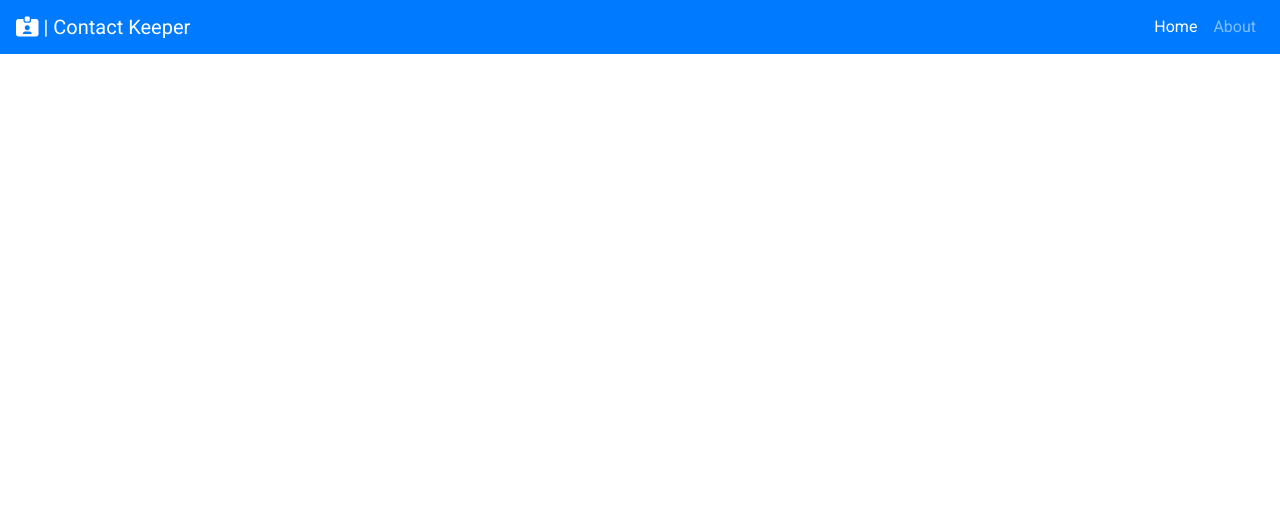
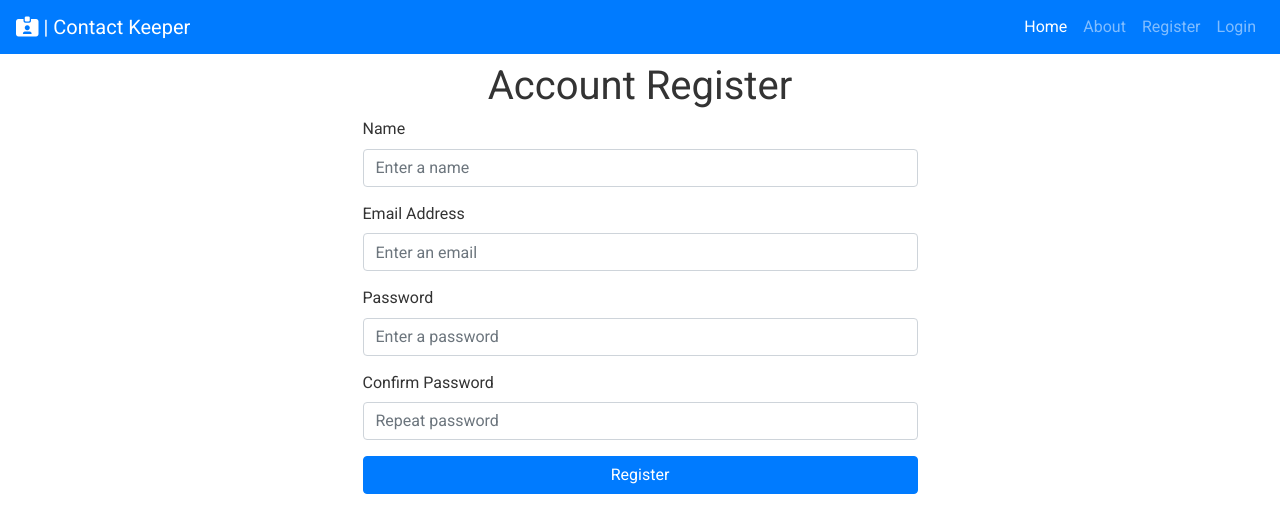
Before and after one commit to theOigen/contact-keeper, a React (Create React App) app in the folder client/: page /register in a window 1280 px wide. Shown: the top 532 px of the page. Built offline with nearby package versions, Linux system fonts and the light colour scheme; the HTML template or start-up script is replaced by a standard one.

Commit message:
added alerts to forms

```diff
--- a/client/src/App.css
+++ b/client/src/App.css
@@ -10,6 +10,12 @@ body {
 
 ul {
   list-style: none;
+}
+
+.form-container {
+  width: 50%;
+  margin-left: auto;
+  margin-right: auto;
 }
 
 /* List */
--- a/client/src/App.jsx
+++ b/client/src/App.jsx
@@ -4,26 +4,36 @@ import Container from 'react-bootstrap/Container';
 import Navbar from './components/layout/Navbar';
 import Home from './components/pages/Home';
 import About from './components/pages/About';
+import Register from './components/auth/Register';
+import Login from './components/auth/Login';
+import Alerts from './components/layout/Alerts';
 
+import ContactState from './context/contact/ContactState';
 import AuthState from './context/auth/AuthState';
-import ContactState from './context/contact/ContactState';
+import AlertState from './context/alert/AlertState';
+
 import './App.css';
 
 const App = () => {
   return (
     <AuthState>
       <ContactState>
+        <AlertState>
           <Router>
             <>
               <Navbar />
               <Container className='mt-2'>
+                <Alerts />
                 <Switch>
                   <Route exact path='/' component={Home} />
                   <Route exact path='/about' component={About} />
+                  <Route exact path='/register' component={Register} />
+                  <Route exact path='/login' component={Login} />
                 </Switch>
               </Container>
             </>
           </Router>
+        </AlertState>
       </ContactState>
     </AuthState>
   );
--- /dev/null
+++ b/client/src/components/auth/Login.jsx
@@ -0,0 +1,62 @@
+import React, { useState, useContext } from 'react';
+import { Form, Button } from 'react-bootstrap';
+import AuthContext from '../../context/auth/authContext';
+import AlertContext from '../../context/alert/alertContext';
+
+const Login = () => {
+  const [user, setUser] = useState({
+    email: '',
+    password: ''
+  });
+
+  const { email, password } = user;
+
+  const onChange = e => {
+    setUser({
+      ...user,
+      [e.target.name]: e.target.value
+    });
+  };
+
+  const onSubmit = e => {
+    e.preventDefault();
+    console.log('Login submit');
+  };
+
+  return (
+    <div className='form-container'>
+      <h1 className='text-center'>Account Login</h1>
+      <Form onSubmit={onSubmit}>
+        <Form.Group>
+          <Form.Label>Email Address</Form.Label>
+          <Form.Control
+            type='email'
+            name='email'
+            required
+            placeholder='Enter an email'
+            value={email}
+            onChange={onChange}
+            controlId='emailValidation'
+          />
+        </Form.Group>
+        <Form.Group>
+          <Form.Label>Password</Form.Label>
+          <Form.Control
+            type='password'
+            name='password'
+            required
+            placeholder='Enter a password'
+            value={password}
+            onChange={onChange}
+            controlId='passwordValidation'
+          />
+        </Form.Group>
+        <Button type='submit' variant='primary' className='btn-block'>
+          Login
+        </Button>
+      </Form>
+    </div>
+  );
+};
+
+export default Login;
--- /dev/null
+++ b/client/src/components/auth/Register.jsx
@@ -0,0 +1,96 @@
+import React, { useState, useContext } from 'react';
+import { Form, Button } from 'react-bootstrap';
+import AlertContext from '../../context/alert/alertContext';
+import AuthContext from '../../context/auth/authContext';
+
+const Register = () => {
+  const alertContext = useContext(AlertContext);
+
+  const { setAlert } = alertContext;
+
+  const [user, setUser] = useState({
+    name: '',
+    email: '',
+    password: '',
+    password_2: ''
+  });
+
+  const { name, email, password, password_2 } = user;
+
+  const onChange = e => {
+    setUser({
+      ...user,
+      [e.target.name]: e.target.value
+    });
+  };
+
+  const onSubmit = e => {
+    e.preventDefault();
+    if (name === '' || email === '' || password === '') {
+      setAlert('Please enter all fields', 'danger');
+    } else if (password !== password_2) {
+      setAlert('Passwords do not match', 'danger');
+    } else {
+      console.log('Register submit');
+    }
+  };
+
+  return (
+    <div className='form-container'>
+      <h1 className='text-center'>Account Register</h1>
+      <Form onSubmit={onSubmit}>
+        <Form.Group>
+          <Form.Label>Name</Form.Label>
+          <Form.Control
+            required
+            type='text'
+            name='name'
+            placeholder='Enter a name'
+            value={name}
+            onChange={onChange}
+          />
+        </Form.Group>
+        <Form.Group>
+          <Form.Label>Email Address</Form.Label>
+          <Form.Control
+            required
+            type='email'
+            name='email'
+            placeholder='Enter an email'
+            value={email}
+            onChange={onChange}
+          />
+        </Form.Group>
+        <Form.Group>
+          <Form.Label>Password</Form.Label>
+          <Form.Control
+            required
+            type='password'
+            name='password'
+            placeholder='Enter a password'
+            value={password}
+            onChange={onChange}
+            minLength='6'
+          />
+        </Form.Group>
+        <Form.Group>
+          <Form.Label>Confirm Password</Form.Label>
+          <Form.Control
+            required
+            type='password'
+            name='password_2'
+            placeholder='Repeat password'
+            value={password_2}
+            onChange={onChange}
+            minLength='6'
+          />
+        </Form.Group>
+        <Button type='submit' variant='primary' className='btn-block'>
+          Register
+        </Button>
+      </Form>
+    </div>
+  );
+};
+
+export default Register;
--- /dev/null
+++ b/client/src/components/layout/Alerts.jsx
@@ -0,0 +1,20 @@
+import React, { useContext } from 'react';
+import { Alert } from 'react-bootstrap';
+import AlertContext from '../../context/alert/alertContext';
+
+const Alerts = () => {
+  const alertContext = useContext(AlertContext);
+
+  const { alerts } = alertContext;
+
+  return (
+    alerts.length > 0 &&
+    alerts.map(alert => (
+      <Alert key={alert.id} variant={alert.type}>
+        <i className='fas fa-info-circle' /> {alert.msg}
+      </Alert>
+    ))
+  );
+};
+
+export default Alerts;
--- a/client/src/components/layout/Navbar.jsx
+++ b/client/src/components/layout/Navbar.jsx
@@ -19,6 +19,12 @@ const NavBar = ({ title, icon }) => {
           <Nav.Link as={Link} to='/about' eventKey='about'>
             About
           </Nav.Link>
+          <Nav.Link as={Link} to='/register' eventKey='register'>
+            Register
+          </Nav.Link>
+          <Nav.Link as={Link} to='/login' eventKey='login'>
+            Login
+          </Nav.Link>
         </Nav>
       </Navbar.Collapse>
     </Navbar>
--- /dev/null
+++ b/client/src/context/alert/AlertState.js
@@ -0,0 +1,35 @@
+import React, { useReducer } from 'react';
+import uuid from 'uuid';
+import AlertContext from './alertContext';
+import alertReducer from './alertReducer';
+import { SET_ALERT, REMOVE_ALERT } from '../types';
+
+const AlertState = props => {
+  const initialState = [];
+
+  const [state, dispatch] = useReducer(alertReducer, initialState);
+
+  // Set Alert
+  const setAlert = (msg, type, timeout = 3500) => {
+    const id = uuid.v4();
+    dispatch({
+      type: SET_ALERT,
+      payload: { msg, type, id }
+    });
+
+    setTimeout(() => dispatch({ type: REMOVE_ALERT, payload: id }), timeout);
+  };
+
+  return (
+    <AlertContext.Provider
+      value={{
+        alerts: state,
+        setAlert
+      }}
+    >
+      {props.children}
+    </AlertContext.Provider>
+  );
+};
+
+export default AlertState;
--- /dev/null
+++ b/client/src/context/alert/alertContext.js
@@ -0,0 +1,5 @@
+import { createContext } from 'react';
+
+const alertContext = createContext();
+
+export default alertContext;
--- /dev/null
+++ b/client/src/context/alert/alertReducer.js
@@ -0,0 +1,12 @@
+import { SET_ALERT, REMOVE_ALERT } from '../types';
+
+export default (state, { type, payload }) => {
+  switch (type) {
+    case SET_ALERT:
+      return [...state, payload];
+    case REMOVE_ALERT:
+      return state.filter(alert => alert.id !== payload);
+    default:
+      return state;
+  }
+};
--- a/client/src/context/auth/AuthState.js
+++ b/client/src/context/auth/AuthState.js
@@ -1,6 +1,6 @@
 import React, { useReducer } from 'react';
 import AuthContext from './authContext';
-import AuthReducer from './authReducer';
+import authReducer from './authReducer';
 import {
   REGISTER_SUCCESS,
   REGISTER_FAIL,
@@ -21,7 +21,7 @@ const AuthState = props => {
     error: null
   };
 
-  const [state, dispatch] = useReducer(AuthReducer, initialState);
+  const [state, dispatch] = useReducer(authReducer, initialState);
 
   // Load User
 
--- a/client/src/context/contact/ContactState.js
+++ b/client/src/context/contact/ContactState.js
@@ -1,7 +1,7 @@
 import React, { useReducer } from 'react';
 import uuid from 'uuid';
 import ContactContext from './contactContext';
-import ContactReducer from './contactReducer';
+import contactReducer from './contactReducer';
 import {
   ADD_CONTACT,
   DELETE_CONTACT,
@@ -41,7 +41,7 @@ const ContactState = props => {
     filtered: null
   };
 
-  const [state, dispatch] = useReducer(ContactReducer, initialState);
+  const [state, dispatch] = useReducer(contactReducer, initialState);
 
   // Add Contact
   const addContact = contact => {
```
Lines whose indentation alone changed are shown as unchanged.
